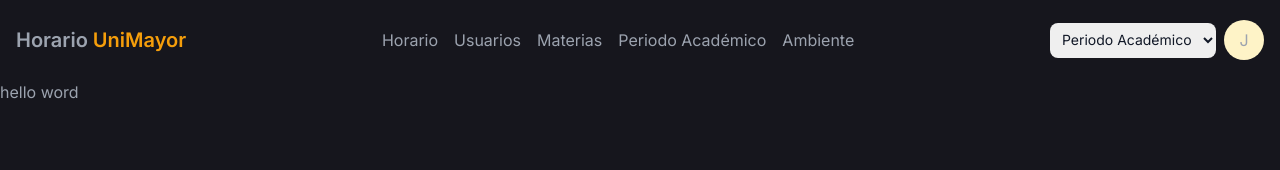
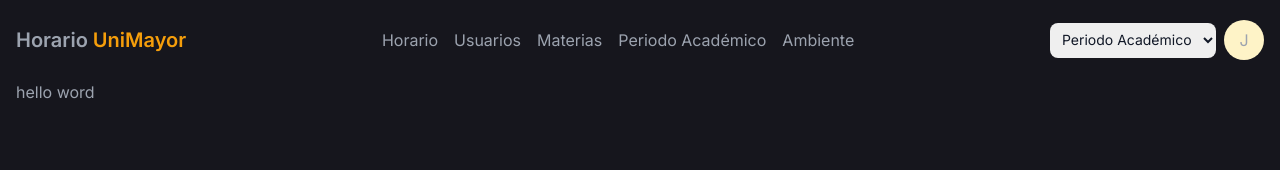
Before and after one commit to igrisdev/horario_unimayor, a Next.js app: page / in a window 1280 px wide. Shown: the top 170 px of the page. Built offline with nearby package versions, Linux system fonts and the light colour scheme.

Commit message:
add padding

```diff
--- a/src/app/(vista)/layout.jsx
+++ b/src/app/(vista)/layout.jsx
@@ -19,7 +19,7 @@ export default function RootLayout({ children }) {
     <html lang='en'>
       <body className={inter.className + ' bg-[#16161d] text-gray-400'}>
         <Navbar />
-        {children}
+        <div className='px-4'>{children}</div>
       </body>
     </html>
   )
```
